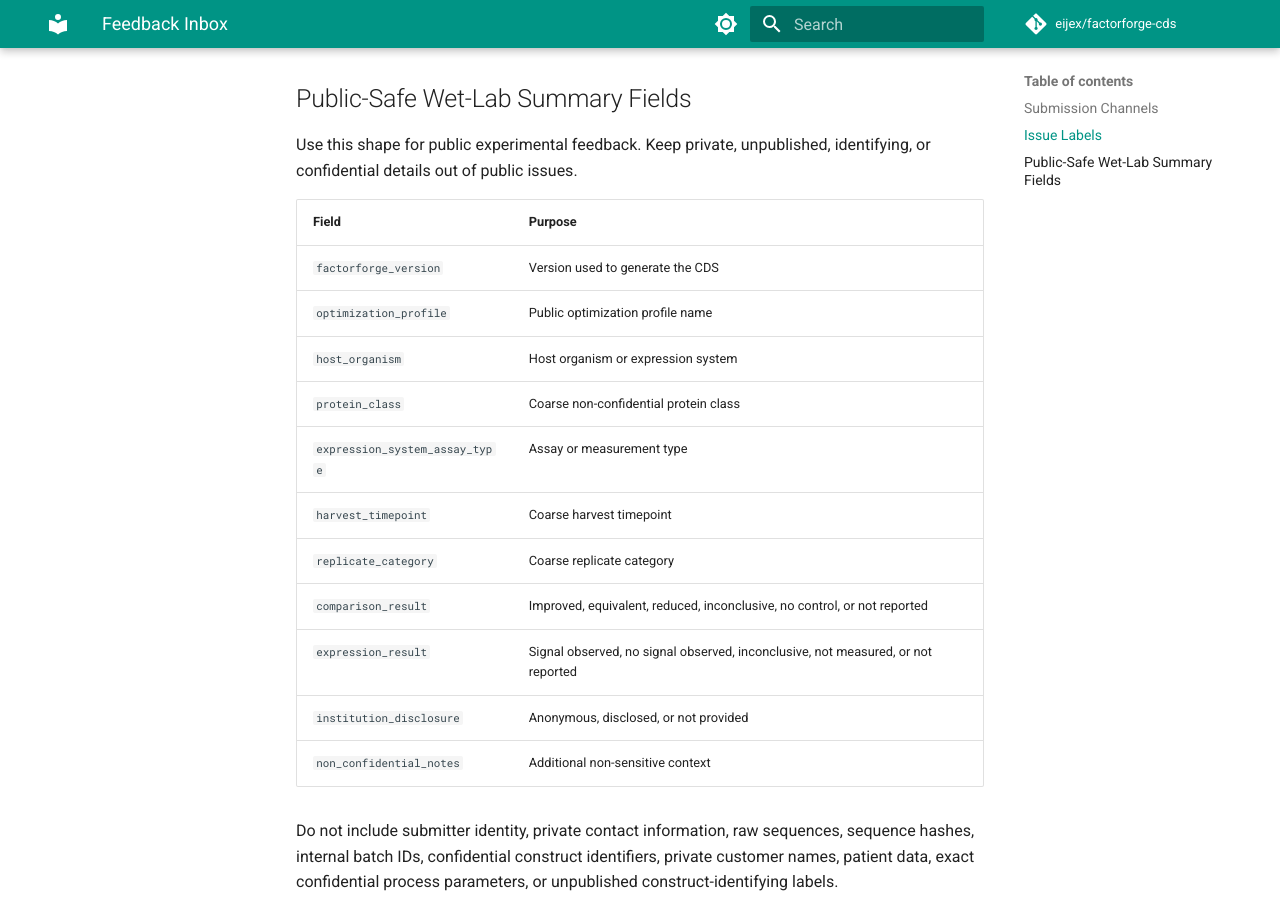
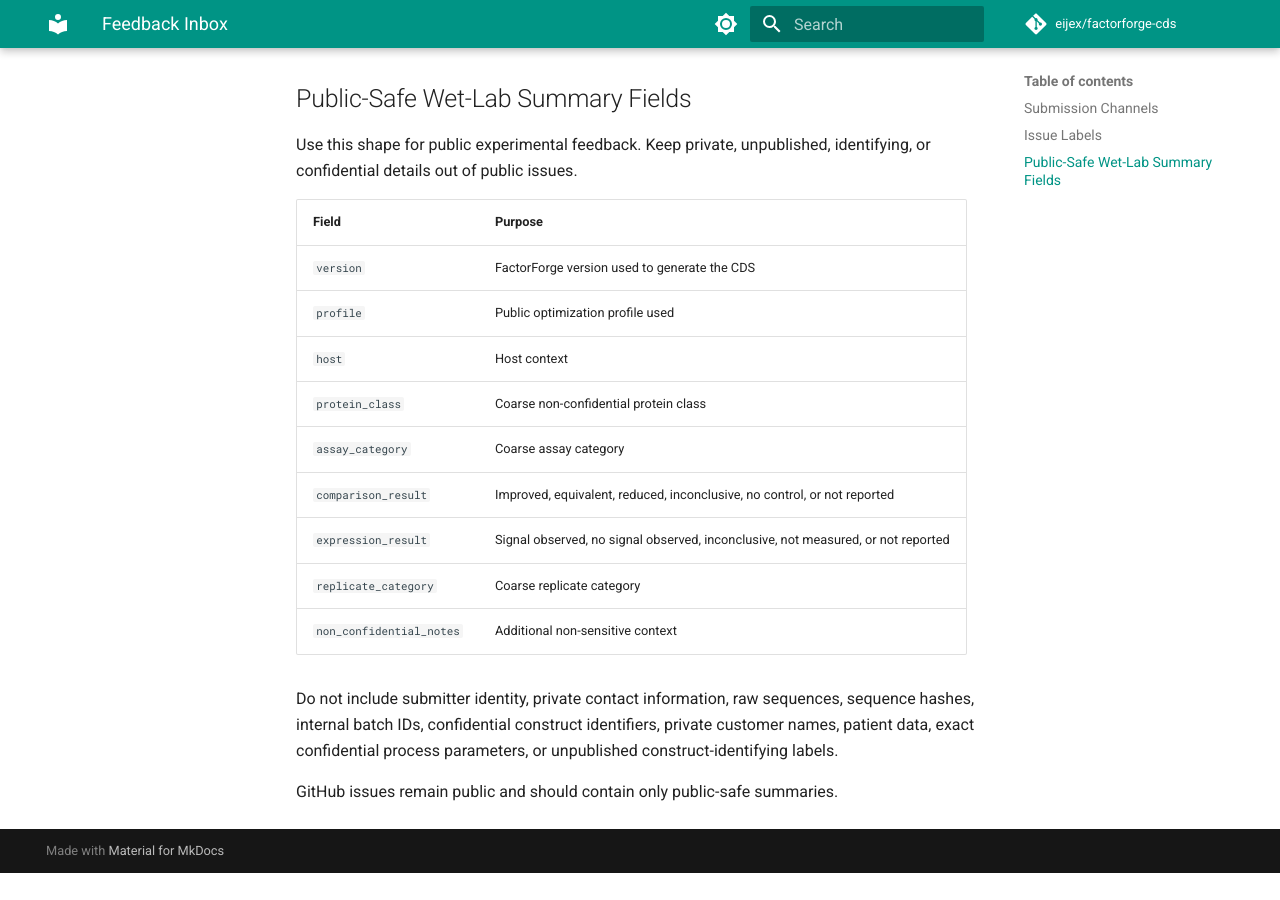
Before and after one commit to eijex/factorforge-cds, an MkDocs documentation site: the page built from docs/feedback-inbox.md, in a window 1280 px wide and 900 px high, scrolled down 808 px. Built offline with MkDocs 1.6.1 and Material for MkDocs 9.7.7, drawn with Linux system fonts in a browser that asks for light colours; comment, search, counter and statistics services are not loaded; after the commit the page ends 1681 px from its top, so only the background shows below that.

Commit message:
docs: align wet-lab feedback intake (#137)
Make .github/ISSUE_TEMPLATE/wet_lab_result.yml the single source of truth
for public-safe wet-lab feedback fields.

- Add default issue title and "user-feedback" label (label already exists
  in the repo's label set, alongside wet-lab/needs-triage)
- Disable blank issues to reduce accidental disclosure risk in this public
  repo; structured templates (bug/feature/idea/wet-lab) already cover the
  general cases, and the email contact link remains for anything else
- Sync docs/feedback-inbox.md and docs/validation.md field lists to the
  actual template fields, removing harvest_timepoint,
  institution_disclosure, expression_system_assay_type, and
  approximate-yield-range references that were never collected

```diff
--- a/docs/feedback-inbox.md
+++ b/docs/feedback-inbox.md
@@ -26,16 +26,14 @@
 
 | Field | Purpose |
 | --- | --- |
-| `factorforge_version` | Version used to generate the CDS |
-| `optimization_profile` | Public optimization profile name |
-| `host_organism` | Host organism or expression system |
+| `version` | FactorForge version used to generate the CDS |
+| `profile` | Public optimization profile used |
+| `host` | Host context |
 | `protein_class` | Coarse non-confidential protein class |
-| `expression_system_assay_type` | Assay or measurement type |
-| `harvest_timepoint` | Coarse harvest timepoint |
-| `replicate_category` | Coarse replicate category |
+| `assay_category` | Coarse assay category |
 | `comparison_result` | Improved, equivalent, reduced, inconclusive, no control, or not reported |
 | `expression_result` | Signal observed, no signal observed, inconclusive, not measured, or not reported |
-| `institution_disclosure` | Anonymous, disclosed, or not provided |
+| `replicate_category` | Coarse replicate category |
 | `non_confidential_notes` | Additional non-sensitive context |
 
 Do not include submitter identity, private contact information, raw sequences, sequence hashes, internal batch IDs, confidential construct identifiers, private customer names, patient data, exact confidential process parameters, or unpublished construct-identifying labels.
```
Also changed, not shown: docs/validation.md (+1 -3 lines), 2 other files.
